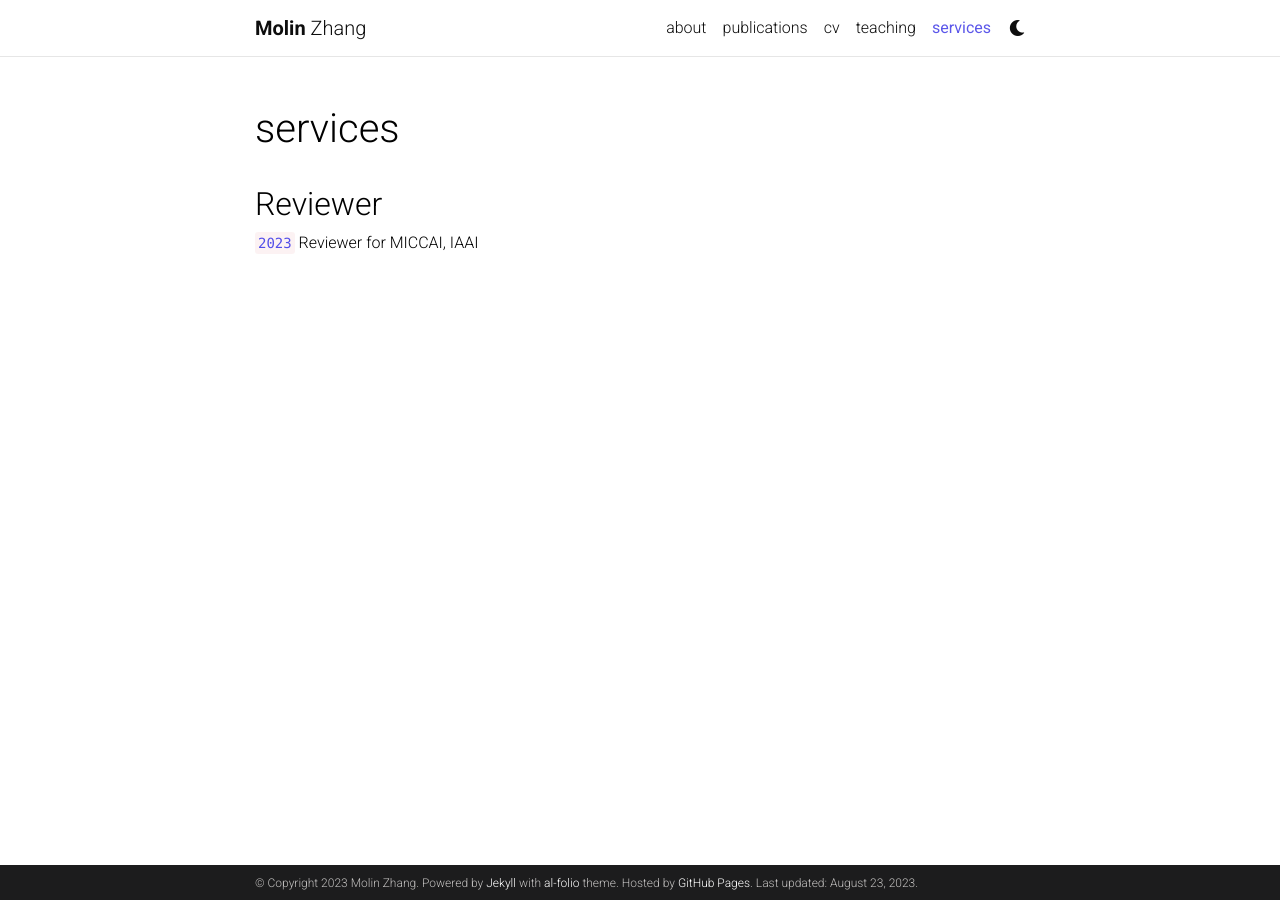
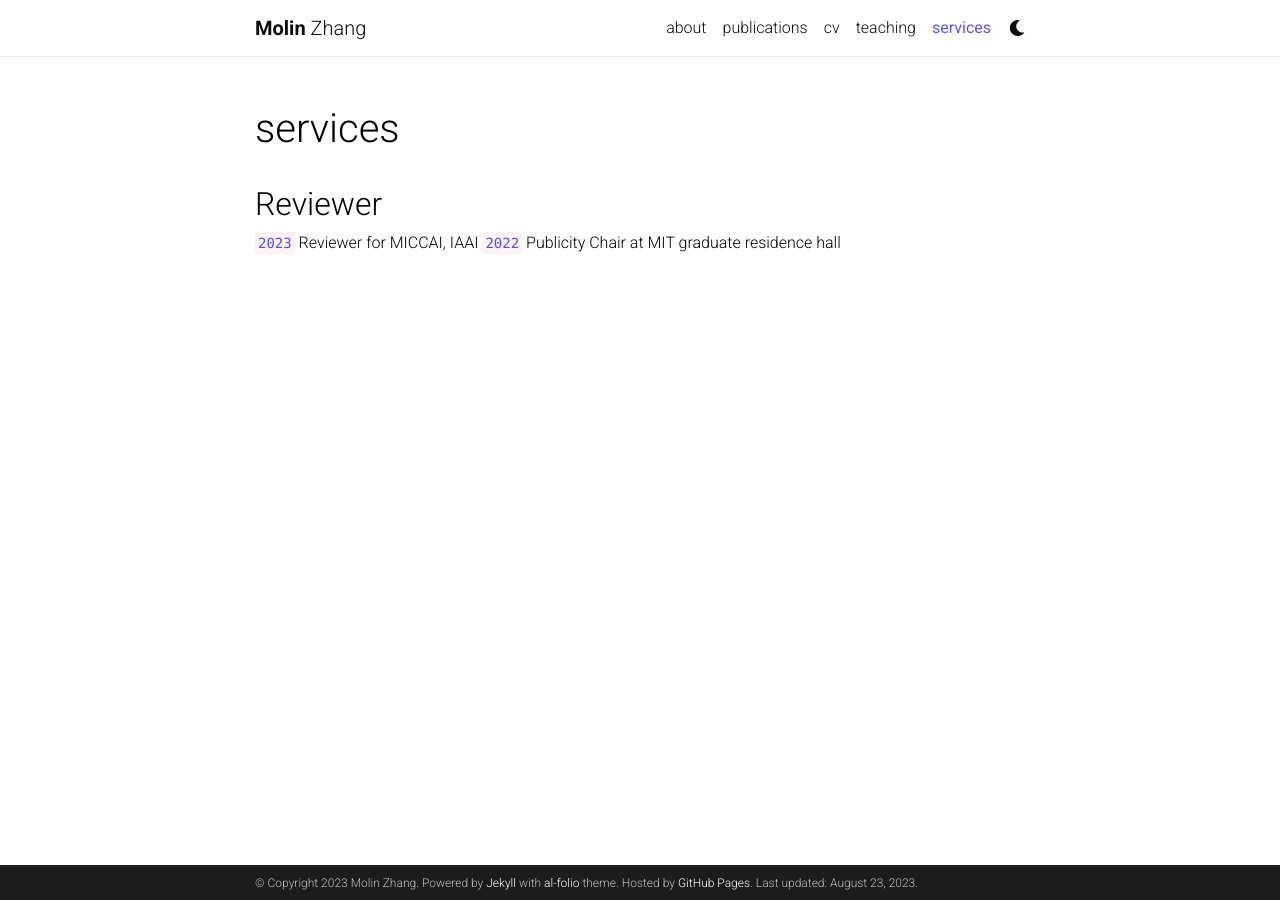
Before and after one commit to molinzhang/molinzhang.github.io, a Jekyll site: the page built from _pages/services.md, in a window 1280 px wide. Built offline with Jekyll 4.4.1, drawn with Linux system fonts in a browser that asks for light colours; comment, search, counter and statistics services are not loaded; a style sheet for code colours, icons or effects is not loaded.

Commit message:
Update services.md

```diff
--- a/_pages/services.md
+++ b/_pages/services.md
@@ -10,3 +10,4 @@ nav_order: 6
 ## Reviewer
 
 `2023` Reviewer for MICCAI, IAAI
+`2022` Publicity Chair at MIT graduate residence hall
```
